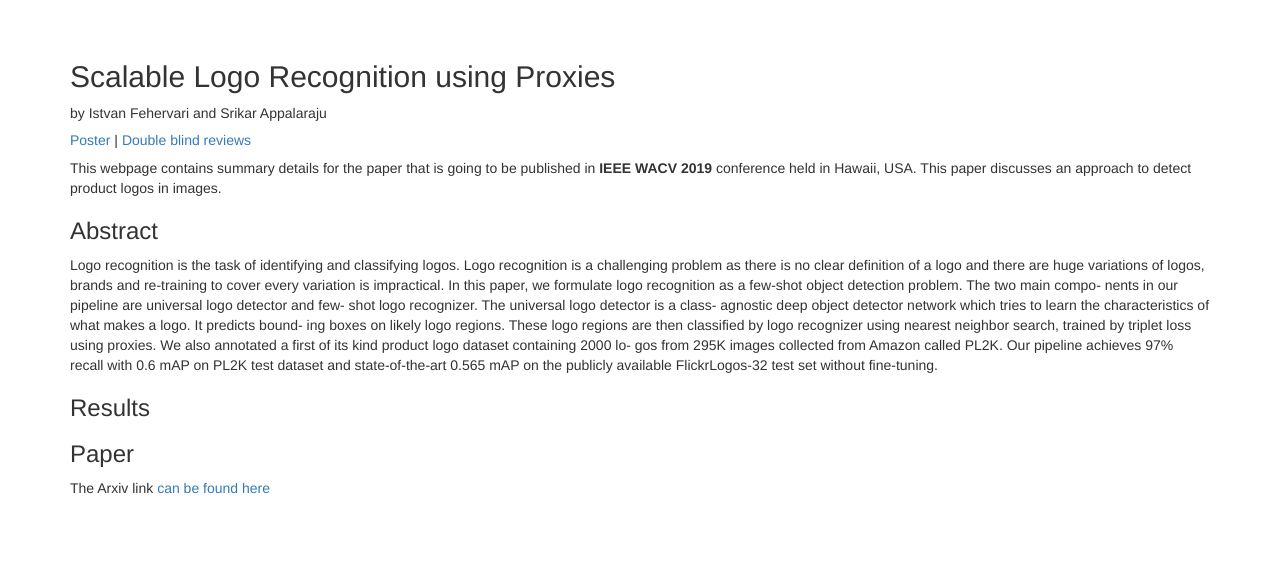
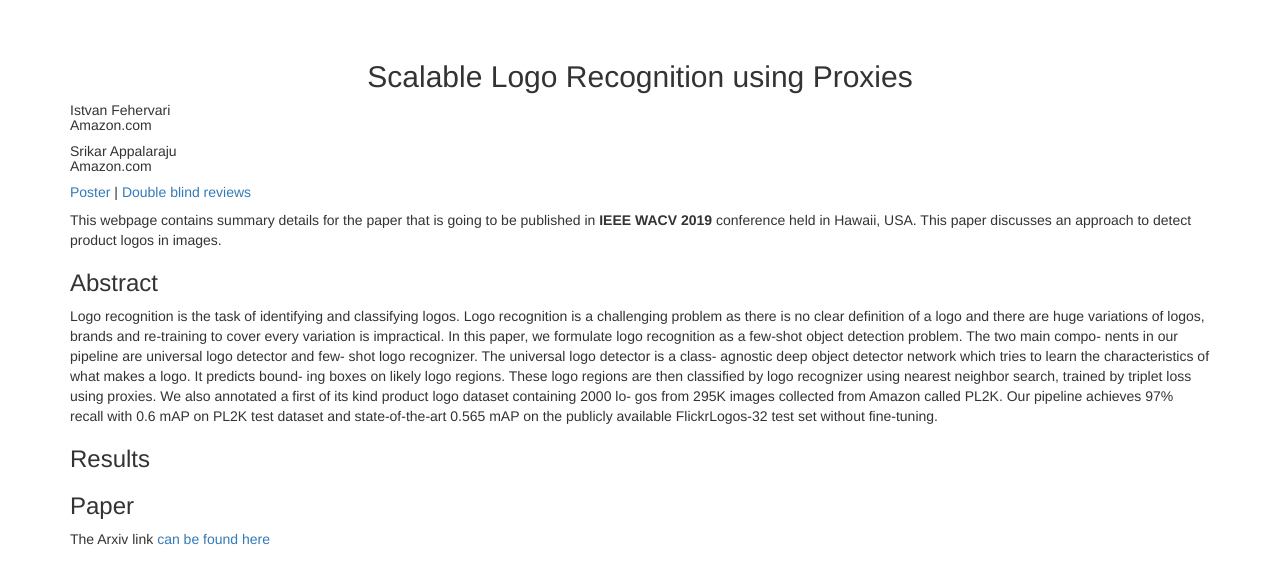
Before and after one commit to logodeeplearning/logodeeplearning.github.io, a plain HTML site: page index.html in a window 1280 px wide. Drawn offline with nearby package versions, Linux system fonts and the light colour scheme.

Commit message:
index changes

```diff
--- a/index.html
+++ b/index.html
@@ -56,7 +56,18 @@
     <br><br>
 
     <div class="container">
-        <h2>Scalable Logo Recognition using Proxies</h2> by Istvan Fehervari and Srikar Appalaraju
+        <div><center><h2>Scalable Logo Recognition using Proxies</h2></center></div>
+        <div id="authors">
+            <h5 id="author1">
+                <div>Istvan Fehervari</div>
+                <div>Amazon.com</div>
+            </h5>
+             <h5 id="author2">
+                <div>Srikar Appalaraju</div>
+                <div>Amazon.com</div>
+            </h5>
+        </div>
+
 
         <h5> <a href="/files/WACV19_poster_at_conference.pdf">Poster</a> | <a href="/files/WACV2019_double_blind_conference_reviews.pdf">Double blind reviews</a>  </h5>
 
```
